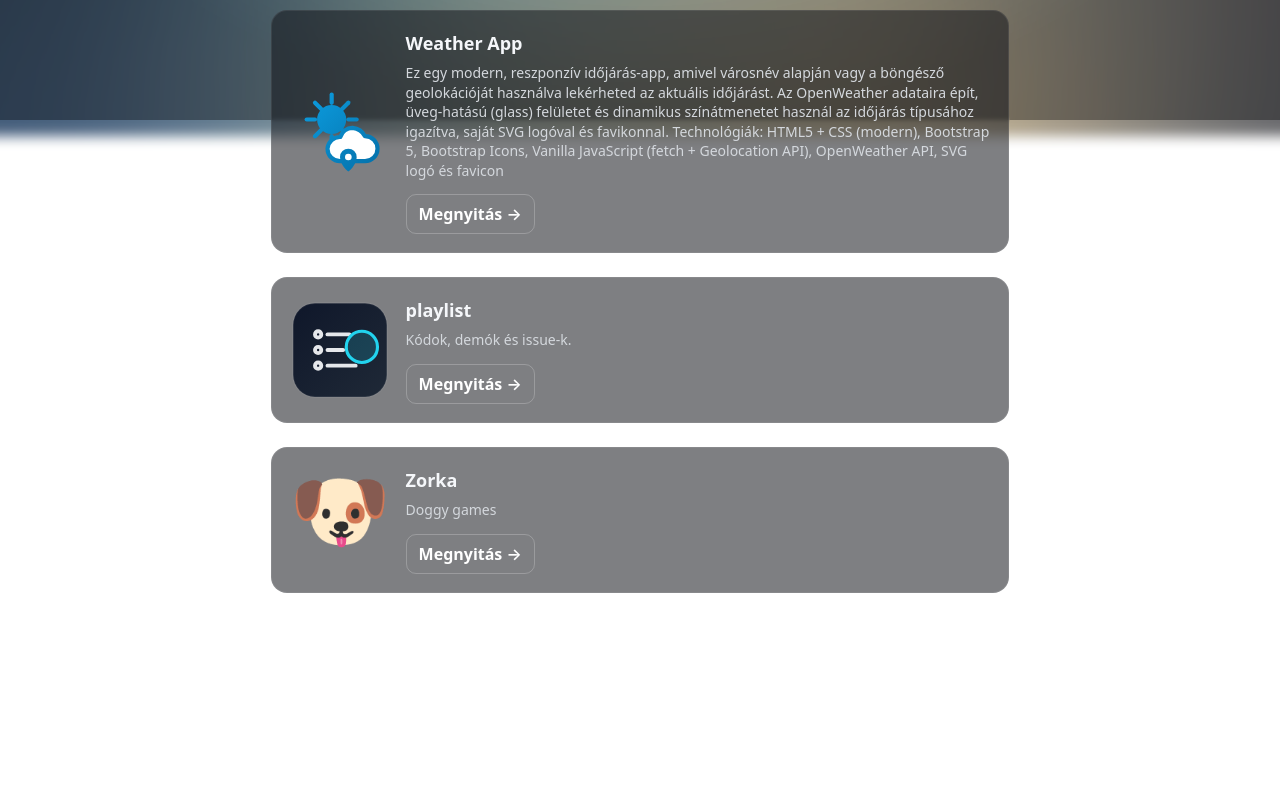
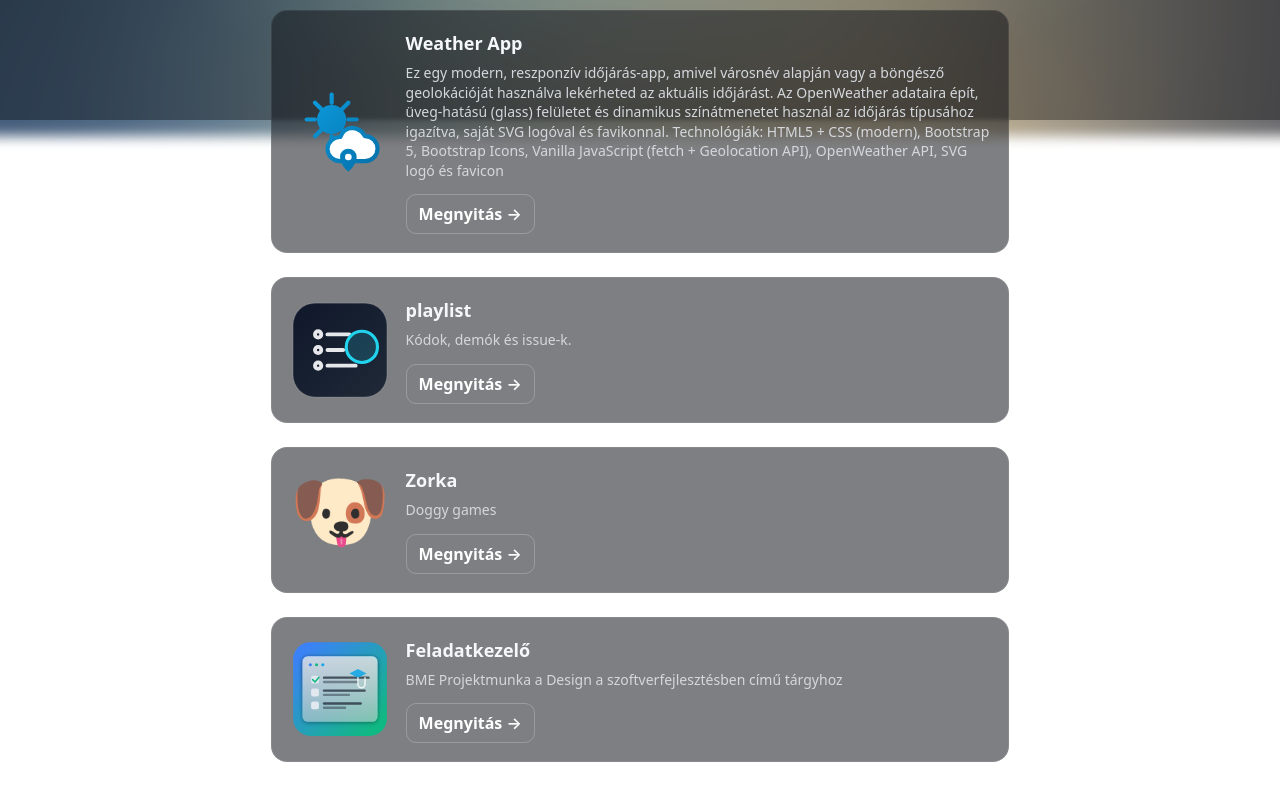
Before and after one commit to Gbakos21/Landing-Page, a React (Vite) app in the folder my-portfolio/: page / in a window 1280 px wide. Shown: the part 680-1480 px from the top of the page. Before the commit the page ends 1329 px from the top, so only its background shows below. Built offline with nearby package versions, Linux system fonts and the light colour scheme.

Commit message:
add feladatkezelo project

```diff
--- a/my-portfolio/src/App.tsx
+++ b/my-portfolio/src/App.tsx
@@ -63,6 +63,12 @@
             href="https://zorka.gbakos.hu"
             image="/doggo.svg"
           />
+          <ProjectCard
+            title="Feladatkezelő"
+            description="BME Projektmunka a Design a szoftverfejlesztésben című tárgyhoz"
+            href="https://feladatkezelo.gbakos.hu/"
+            image="/feladatkezelo.svg"
+          />
         </Box>
       </Container>
     </div>
```
Also changed, not shown: my-portfolio/public/feladatkezelo.svg (added).
